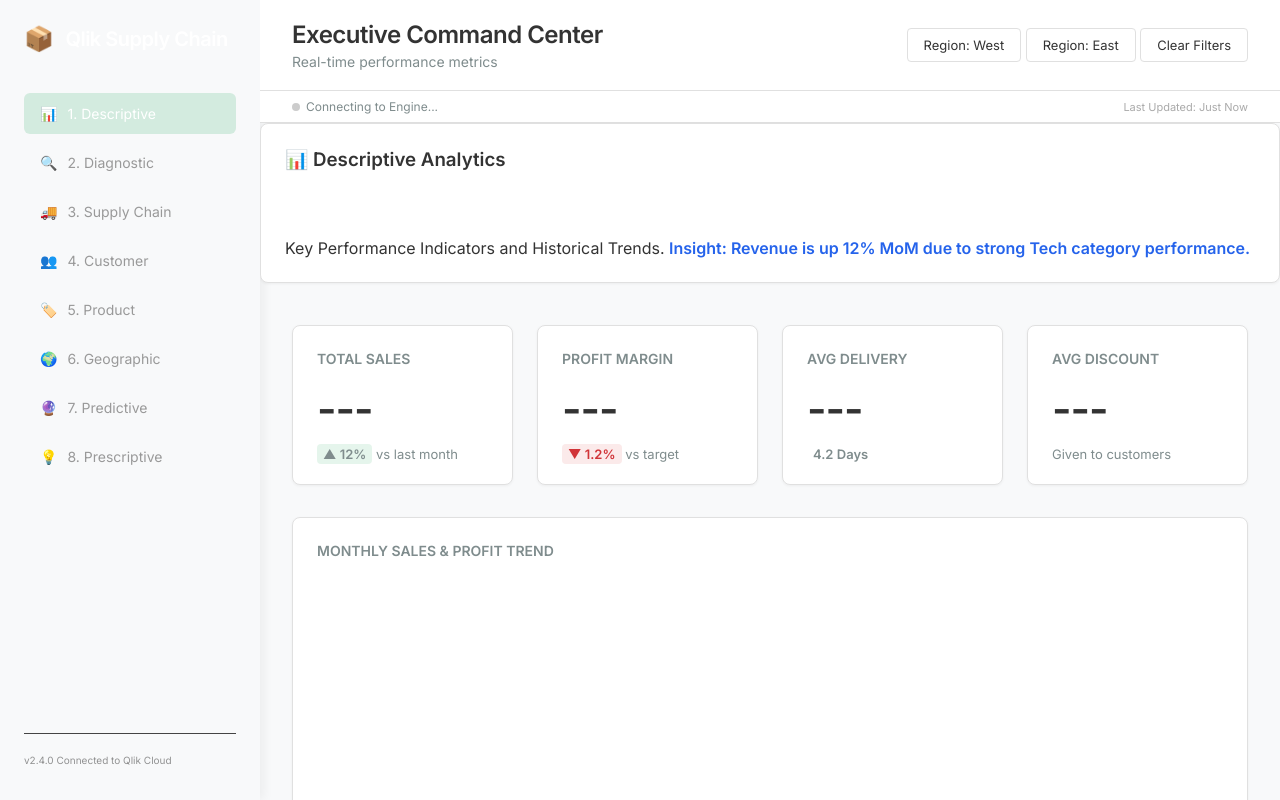
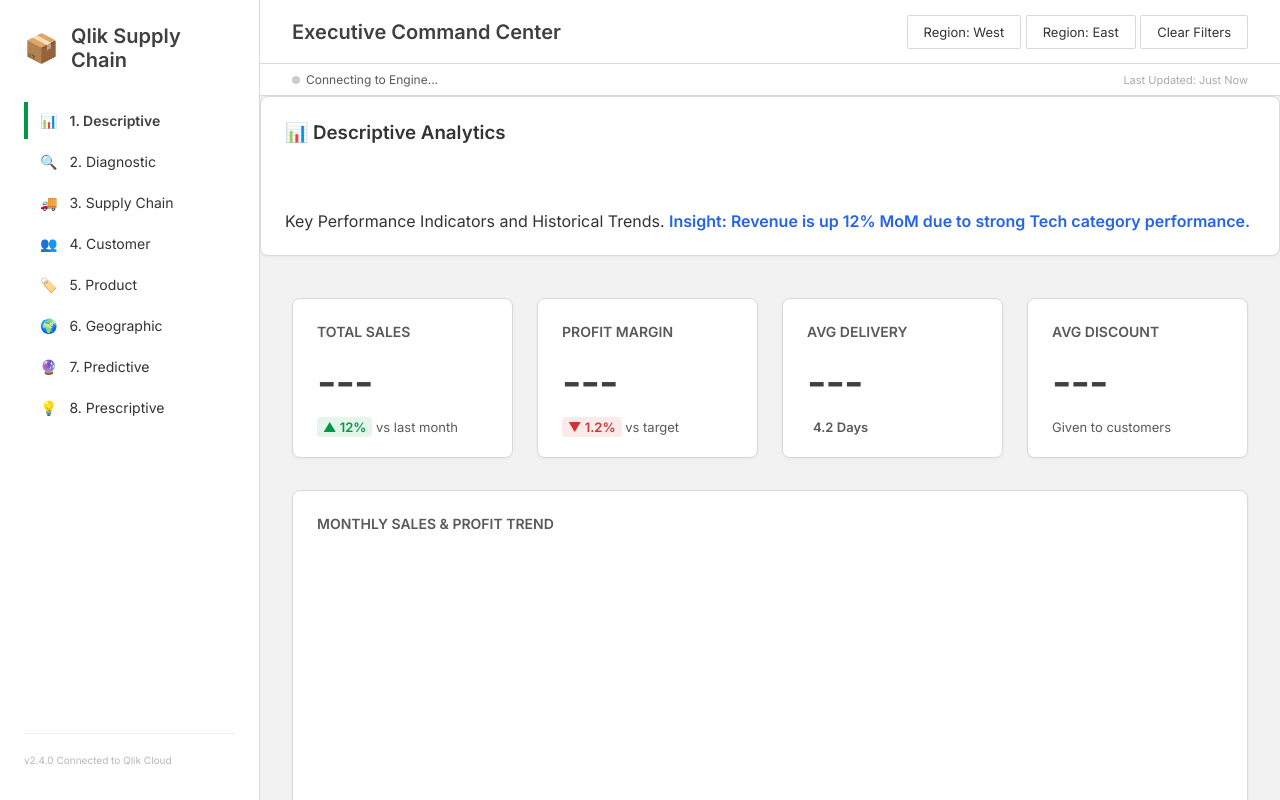
Before and after one commit to ASHARISH1805/interactive-dashboard-supplychain, a website: page public/index.html in a window 1280 px wide. Drawn offline with nearby package versions, Linux system fonts and the light colour scheme.

Commit message:
style(theme): update visual aesthetics to match qlik qlik admin panel (white theme)

```diff
--- a/embedded_analytics/style.css
+++ b/embedded_analytics/style.css
@@ -1,20 +1,15 @@
-/* --- MODERN CLEAN DASHBOARD THEME --- */
+/* --- QLIK ADMIN THEME REFRESH --- */
 :root {
     --sidebar-width: 260px;
     --header-height: 64px;
-    --bg-color: #F8F9FA;
+    --bg-color: #F2F2F2;
+    /* Qlik Admin Background Grey */
     --card-bg: #FFFFFF;
-    --primary-color: #2C3E50;
-    /* Dark Slate */
-    --accent-color: #3498DB;
-    /* Bright Blue */
+    --qlik-green: #009845;
+    --qlik-dark: #404040;
     --text-primary: #333333;
-    --text-secondary: #7F8C8D;
-    --border-color: #E0E0E0;
-    --success-color: #27AE60;
-    /* Green */
-    --danger-color: #C0392B;
-    /* Red */
+    --text-secondary: #595959;
+    --border-color: #D9D9D9;
 }
 
 * {
@@ -30,11 +25,6 @@ body {
     height: 100vh;
     overflow: hidden;
     margin: 0;
-    font-family: 'Inter', sans-serif;
-    background-color: var(--bg-color);
-    color: var(--text-primary);
-    overflow: hidden;
-    /* App-like feel */
 }
 
 /* Layout */
@@ -43,62 +33,78 @@ body {
     height: 100vh;
 }
 
-/* Sidebar */
+/* Sidebar - Qlik Admin Style (White) */
 .sidebar {
-    width: 260px;
-    background-color: var(--qlik-dark);
-    color: #fff;
+    width: var(--sidebar-width);
+    background-color: #FFFFFF;
+    /* White Sidebar */
+    color: var(--text-primary);
     display: flex;
     flex-direction: column;
     padding: 24px;
-    box-shadow: 4px 0 10px rgba(0, 0, 0, 0.05);
+    border-right: 1px solid var(--border-color);
+    /* Separator */
+    box-shadow: none;
+    /* Flat design */
 }
 
+/* Logo Area */
 .brand-section {
     font-size: 20px;
-    font-weight: 600;
+    font-weight: 700;
     display: flex;
     align-items: center;
     gap: 12px;
-    margin-bottom: 40px;
-    letter-spacing: -0.5px;
+    margin-bottom: 30px;
+    color: var(--qlik-dark);
 }
 
 .brand-section span {
-    font-size: 24px;
+    color: var(--qlik-green);
+    /* Qlik Logo Green */
+    font-size: 28px;
 }
 
+/* Navigation */
 .nav-links .nav-link {
-    padding: 12px 16px;
-    margin-bottom: 8px;
-    border-radius: 6px;
+    padding: 10px 16px;
+    margin-bottom: 4px;
     cursor: pointer;
     font-size: 14px;
-    font-weight: 500;
-    color: #999;
-    transition: all 0.2s;
+    font-weight: 400;
+    color: var(--text-primary);
+    border-radius: 4px;
+    /* Slight rounding */
     display: flex;
     align-items: center;
-    gap: 10px;
+    gap: 12px;
+    transition: all 0.1s;
 }
 
 .nav-link:hover {
-    background-color: rgba(255, 255, 255, 0.05);
-    color: #fff;
+    background-color: #F2F2F2;
 }
 
+/* Active State - Qlik Exact Match */
 .nav-link.active {
-    background-color: rgba(0, 152, 69, 0.15);
-    color: var(--qlik-green);
-    border-left: 3px solid var(--qlik-green);
+    background-color: transparent;
+    /* No background usually */
+    color: var(--qlik-dark);
+    font-weight: 700;
+    /* Bold text */
+    border-left: 4px solid var(--qlik-green);
+    /* Green Marker */
+    padding-left: 12px;
+    /* Adjust padding for border */
+    border-radius: 0;
 }
 
 .sidebar-footer {
     margin-top: auto;
-    font-size: 12px;
-    color: #666;
+    font-size: 11px;
+    color: #999;
     padding-top: 20px;
-    border-top: 1px solid #444;
+    border-top: 1px solid #EEE;
 }
 
 /* Main Content */
@@ -107,59 +113,55 @@ body {
     display: flex;
     flex-direction: column;
     overflow-y: auto;
-    padding: 0;
 }
 
 /* Header */
 .top-header {
-    background: #fff;
-    padding: 20px 32px;
+    background: #FFFFFF;
+    padding: 16px 32px;
     border-bottom: 1px solid var(--border-color);
     display: flex;
     justify-content: space-between;
     align-items: center;
+    height: var(--header-height);
 }
 
 .page-title h1 {
-    margin: 0;
-    font-size: 24px;
+    font-size: 20px;
     font-weight: 600;
-    letter-spacing: -0.5px;
+    color: var(--qlik-dark);
 }
 
 .page-title p {
-    margin: 4px 0 0;
-    color: var(--text-secondary);
-    font-size: 14px;
+    display: none;
+    /* Clean look, hide subtitle */
 }
 
-.header-actions {
-    display: flex;
-    gap: 12px;
-    align-items: center;
-}
-
-/* Filter Buttons */
+/* Qlik Style Buttons */
 .btn-filter {
     padding: 8px 16px;
-    border: 1px solid var(--border-color);
-    background: #fff;
-    border-radius: 4px;
+    background: #FFFFFF;
+    border: 1px solid #D9D9D9;
+    border-radius: 2px;
+    /* Square corners */
     font-size: 13px;
-    font-weight: 500;
+    font-weight: 400;
     color: var(--text-primary);
     cursor: pointer;
     transition: all 0.2s;
 }
 
 .btn-filter:hover {
-    border-color: #bbb;
+    background: #F8F8F8;
+    border-color: #999;
 }
 
+/* Primary Action Button (Green) */
 .btn-filter.active {
     background-color: var(--qlik-green);
-    color: #fff;
+    color: #FFFFFF;
     border-color: var(--qlik-green);
+    font-weight: 600;
 }
 
 /* Connection Bar */
--- a/public/style.css
+++ b/public/style.css
@@ -1,20 +1,15 @@
-/* --- MODERN CLEAN DASHBOARD THEME --- */
+/* --- QLIK ADMIN THEME REFRESH --- */
 :root {
     --sidebar-width: 260px;
     --header-height: 64px;
-    --bg-color: #F8F9FA;
+    --bg-color: #F2F2F2;
+    /* Qlik Admin Background Grey */
     --card-bg: #FFFFFF;
-    --primary-color: #2C3E50;
-    /* Dark Slate */
-    --accent-color: #3498DB;
-    /* Bright Blue */
+    --qlik-green: #009845;
+    --qlik-dark: #404040;
     --text-primary: #333333;
-    --text-secondary: #7F8C8D;
-    --border-color: #E0E0E0;
-    --success-color: #27AE60;
-    /* Green */
-    --danger-color: #C0392B;
-    /* Red */
+    --text-secondary: #595959;
+    --border-color: #D9D9D9;
 }
 
 * {
@@ -30,11 +25,6 @@ body {
     height: 100vh;
     overflow: hidden;
     margin: 0;
-    font-family: 'Inter', sans-serif;
-    background-color: var(--bg-color);
-    color: var(--text-primary);
-    overflow: hidden;
-    /* App-like feel */
 }
 
 /* Layout */
@@ -43,62 +33,78 @@ body {
     height: 100vh;
 }
 
-/* Sidebar */
+/* Sidebar - Qlik Admin Style (White) */
 .sidebar {
-    width: 260px;
-    background-color: var(--qlik-dark);
-    color: #fff;
+    width: var(--sidebar-width);
+    background-color: #FFFFFF;
+    /* White Sidebar */
+    color: var(--text-primary);
     display: flex;
     flex-direction: column;
     padding: 24px;
-    box-shadow: 4px 0 10px rgba(0, 0, 0, 0.05);
+    border-right: 1px solid var(--border-color);
+    /* Separator */
+    box-shadow: none;
+    /* Flat design */
 }
 
+/* Logo Area */
 .brand-section {
     font-size: 20px;
-    font-weight: 600;
+    font-weight: 700;
     display: flex;
     align-items: center;
     gap: 12px;
-    margin-bottom: 40px;
-    letter-spacing: -0.5px;
+    margin-bottom: 30px;
+    color: var(--qlik-dark);
 }
 
 .brand-section span {
-    font-size: 24px;
+    color: var(--qlik-green);
+    /* Qlik Logo Green */
+    font-size: 28px;
 }
 
+/* Navigation */
 .nav-links .nav-link {
-    padding: 12px 16px;
-    margin-bottom: 8px;
-    border-radius: 6px;
+    padding: 10px 16px;
+    margin-bottom: 4px;
     cursor: pointer;
     font-size: 14px;
-    font-weight: 500;
-    color: #999;
-    transition: all 0.2s;
+    font-weight: 400;
+    color: var(--text-primary);
+    border-radius: 4px;
+    /* Slight rounding */
     display: flex;
     align-items: center;
-    gap: 10px;
+    gap: 12px;
+    transition: all 0.1s;
 }
 
 .nav-link:hover {
-    background-color: rgba(255, 255, 255, 0.05);
-    color: #fff;
+    background-color: #F2F2F2;
 }
 
+/* Active State - Qlik Exact Match */
 .nav-link.active {
-    background-color: rgba(0, 152, 69, 0.15);
-    color: var(--qlik-green);
-    border-left: 3px solid var(--qlik-green);
+    background-color: transparent;
+    /* No background usually */
+    color: var(--qlik-dark);
+    font-weight: 700;
+    /* Bold text */
+    border-left: 4px solid var(--qlik-green);
+    /* Green Marker */
+    padding-left: 12px;
+    /* Adjust padding for border */
+    border-radius: 0;
 }
 
 .sidebar-footer {
     margin-top: auto;
-    font-size: 12px;
-    color: #666;
+    font-size: 11px;
+    color: #999;
     padding-top: 20px;
-    border-top: 1px solid #444;
+    border-top: 1px solid #EEE;
 }
 
 /* Main Content */
@@ -107,59 +113,55 @@ body {
     display: flex;
     flex-direction: column;
     overflow-y: auto;
-    padding: 0;
 }
 
 /* Header */
 .top-header {
-    background: #fff;
-    padding: 20px 32px;
+    background: #FFFFFF;
+    padding: 16px 32px;
     border-bottom: 1px solid var(--border-color);
     display: flex;
     justify-content: space-between;
     align-items: center;
+    height: var(--header-height);
 }
 
 .page-title h1 {
-    margin: 0;
-    font-size: 24px;
+    font-size: 20px;
     font-weight: 600;
-    letter-spacing: -0.5px;
+    color: var(--qlik-dark);
 }
 
 .page-title p {
-    margin: 4px 0 0;
-    color: var(--text-secondary);
-    font-size: 14px;
+    display: none;
+    /* Clean look, hide subtitle */
 }
 
-.header-actions {
-    display: flex;
-    gap: 12px;
-    align-items: center;
-}
-
-/* Filter Buttons */
+/* Qlik Style Buttons */
 .btn-filter {
     padding: 8px 16px;
-    border: 1px solid var(--border-color);
-    background: #fff;
-    border-radius: 4px;
+    background: #FFFFFF;
+    border: 1px solid #D9D9D9;
+    border-radius: 2px;
+    /* Square corners */
     font-size: 13px;
-    font-weight: 500;
+    font-weight: 400;
     color: var(--text-primary);
     cursor: pointer;
     transition: all 0.2s;
 }
 
 .btn-filter:hover {
-    border-color: #bbb;
+    background: #F8F8F8;
+    border-color: #999;
 }
 
+/* Primary Action Button (Green) */
 .btn-filter.active {
     background-color: var(--qlik-green);
-    color: #fff;
+    color: #FFFFFF;
     border-color: var(--qlik-green);
+    font-weight: 600;
 }
 
 /* Connection Bar */
```
